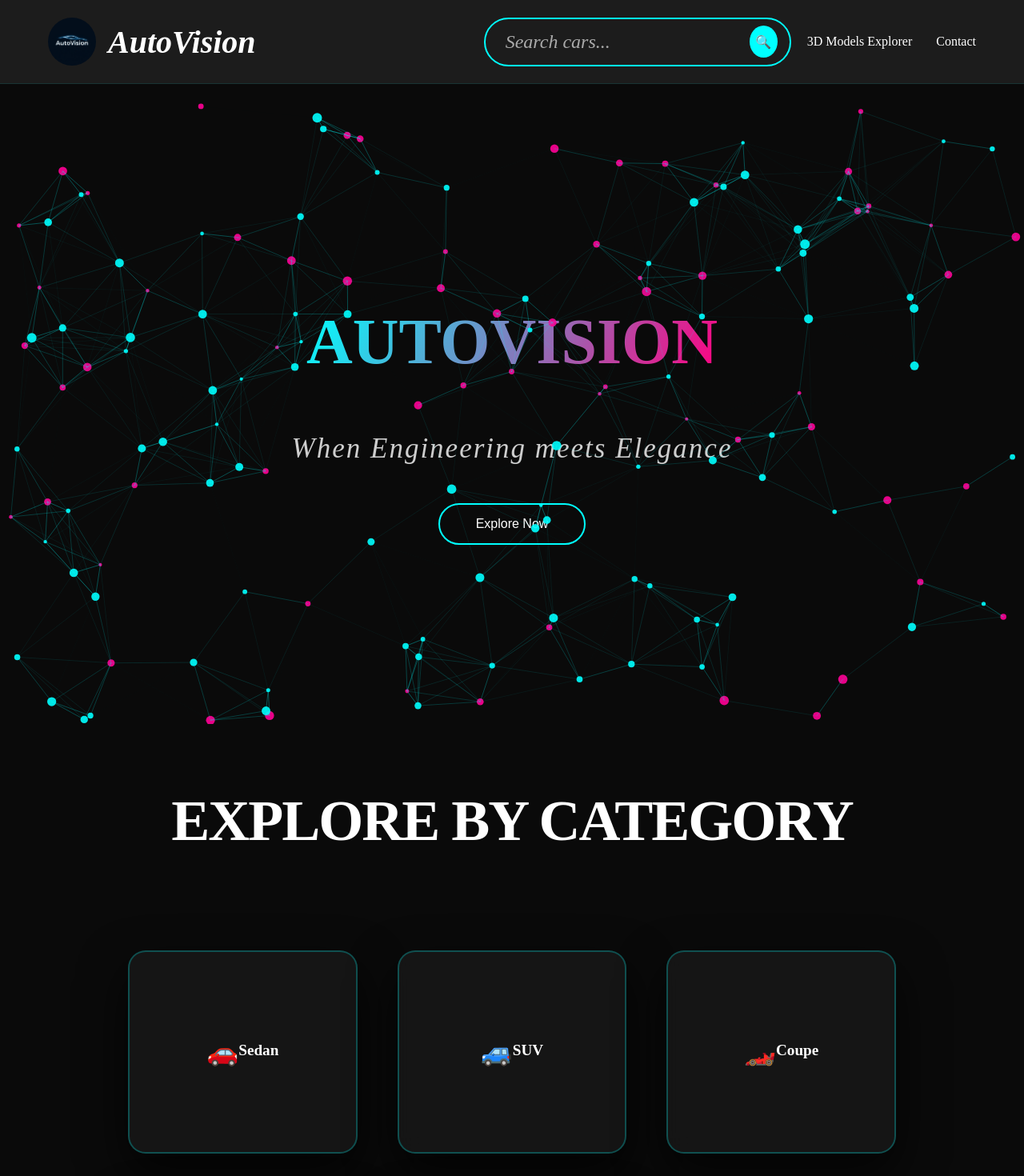
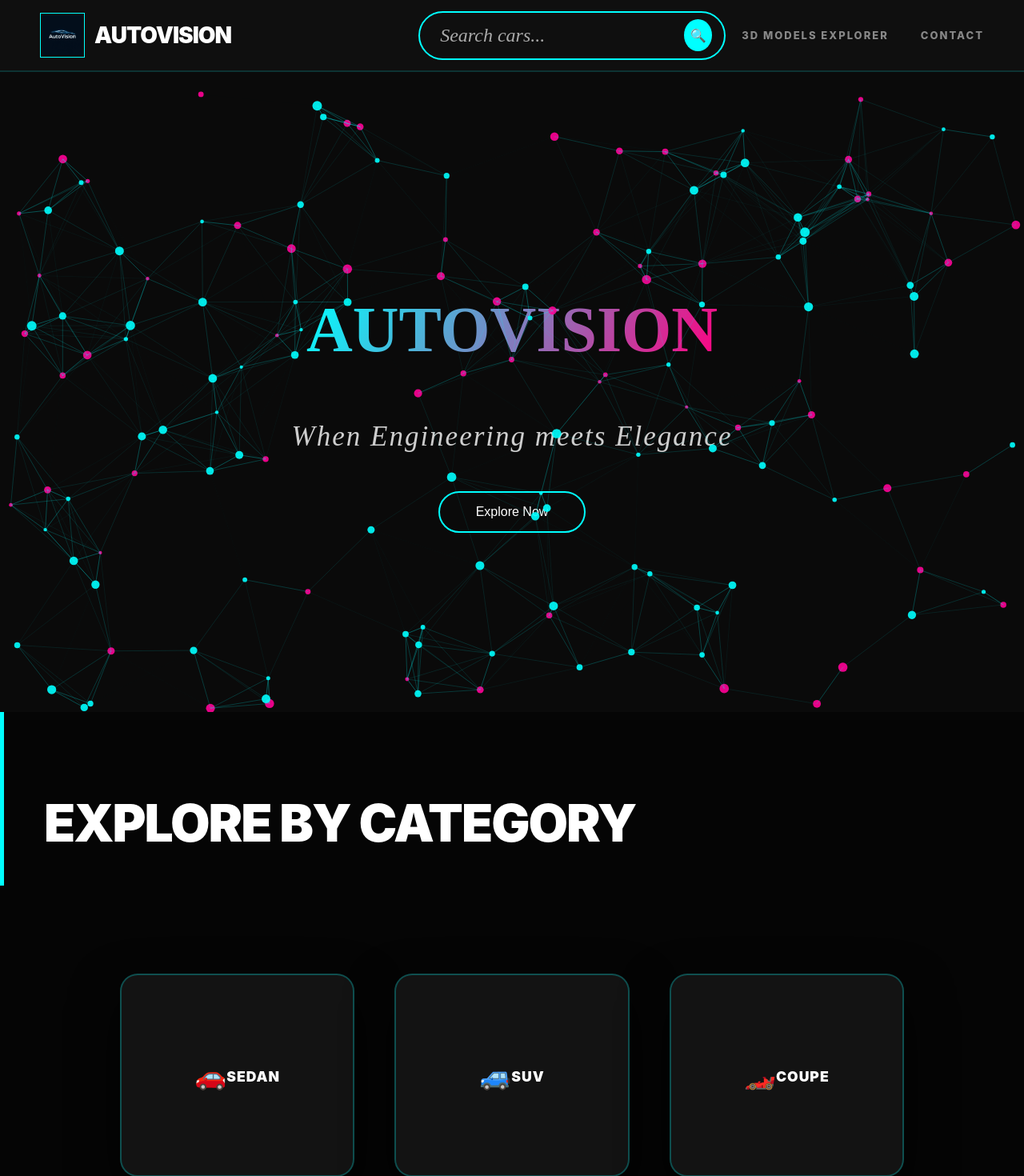
Before and after one commit to Adarsh-Saripaka/AutoVision, a React (Vite) app in the folder autovision/: page / in a window 1280 px wide. Shown: the top 1470 px of the page at 80% size. Built offline with nearby package versions, Linux system fonts and the light colour scheme; no server answers.

Commit message:
Final Polish: Overhauled global styles to Precision Dark aesthetic

```diff
--- a/autovision/src/App.css
+++ b/autovision/src/App.css
@@ -1,146 +1,150 @@
 html, body {
-  background-color: #0a0a0a;
+  background-color: #050505;
   margin: 0;
   padding: 0;
+  font-family: 'Inter', -apple-system, BlinkMacSystemFont, sans-serif;
+  color: #fff;
 }
 
 #root {
-  background-color: #0a0a0a;
+  background-color: #050505;
 }
 
+/* ================= TASKBAR ================= */
 .taskbar {
   display: flex;
   justify-content: space-between;
   align-items: center;
-  background-color: #1C1C1C;
-  min-height: 105px;
+  background-color: #0f0f0f;
+  min-height: 90px;
   width: 100%;
-  padding: 0 60px;
+  padding: 0 50px;
   box-sizing: border-box;
   gap: 20px;
   position: sticky;
   top: 0;
   z-index: 1000;
-  border-bottom: 1px solid rgba(0, 255, 255, 0.1);
+  border-bottom: 2px solid rgba(0, 255, 255, 0.15);
 }
 
 .logo_title {
   display: flex;
   align-items: center;
-  gap: 15px;
+  gap: 12px;
 }
 
 .logo {
-  height: 60px;
-  width: 60px;
-  border-radius: 100%;
+  height: 50px;
+  width: 50px;
+  border: 1px solid #00ffff;
+  padding: 2px;
+  border-radius: 0; /* Engineering look */
 }
 
 .title {
-  font-size: clamp(24px, 4vw, 40px);
-  font-style: italic;
+  font-size: 28px;
+  font-weight: 900;
+  letter-spacing: -1px;
+  text-transform: uppercase;
   color: #FFFFFF;
   margin: 0;
 }
 
-.nav_right {
-  display: flex;
-  align-items: center;
-}
-
 .navlinks {
   display: flex;
-  gap: 30px;
+  gap: 40px;
 }
 
 .navlinks a {
   text-decoration: none;
-  color: #FFFFFF;
-  font-size: 16px;
-  font-weight: 500;
-  transition: 0.3s ease;
-  white-space: nowrap;
-  transition: color 0.3s ease, transform 0.3s ease;
+  color: #888;
+  font-size: 13px;
+  font-weight: 800;
+  text-transform: uppercase;
+  letter-spacing: 2px;
+  transition: all 0.3s ease;
 }
 
-.navlinks a:hover{
+.navlinks a:hover {
   color: #00ffff;
-  transform: translateX(5px);
+  text-shadow: 0 0 10px rgba(0, 255, 255, 0.5);
 }
 
 /* ================= SECTION TITLES ================= */
 .section-title {
   color: #FFFFFF;
-  font-size: clamp(36px, 6vw, 72px);
+  font-size: clamp(32px, 5vw, 64px);
   font-weight: 900;
-  text-align: center;
-  margin: 0;
-  padding: 80px 20px 40px;
+  text-align: left;
+  max-width: 1200px;
+  margin: 0 auto;
+  padding: 100px 50px 40px;
   text-transform: uppercase;
   letter-spacing: -2px;
+  border-left: 5px solid #00ffff;
+  margin-bottom: 30px;
 }
 
 .brands-section {
-  padding: 0 60px 100px;
+  padding: 0 50px 100px;
+  max-width: 1300px;
+  margin: 0 auto;
 }
 
 .brand-grid {
   display: grid;
-  grid-template-columns: repeat(auto-fill, minmax(200px, 1fr));
-  gap: 30px;
+  grid-template-columns: repeat(auto-fill, minmax(220px, 1fr));
+  gap: 20px;
 }
 
 .brand-card {
   background: #111;
   border: 1px solid rgba(255, 255, 255, 0.05);
-  border-radius: 20px;
-  padding: 40px 20px;
-  text-align: center;
-  transition: all 0.3s cubic-bezier(0.4, 0, 0.2, 1);
+  padding: 40px 25px;
+  text-align: left;
+  transition: all 0.4s cubic-bezier(0.23, 1, 0.32, 1);
+  border-radius: 0; /* Sharp engineering look */
 }
 
 .brand-card:hover {
-  background: #151515;
+  background: #00ffff;
   border-color: #00ffff;
-  transform: translateY(-10px);
-  box-shadow: 0 20px 40px rgba(0, 255, 255, 0.1);
+  transform: translateY(-5px);
+}
+
+.brand-card:hover p, .brand-card:hover span {
+  color: #000 !important;
 }
 
 .brand-card p {
   color: #fff;
-  font-size: 1.2rem;
-  font-weight: 600;
-  margin-top: 15px;
+  font-size: 1.1rem;
+  font-weight: 900;
+  text-transform: uppercase;
+  letter-spacing: 1px;
+  margin-top: 20px;
 }
 
 /* ================= RESPONSIVENESS ================= */
 @media (max-width: 900px) {
   .taskbar {
-    flex-direction: column;
-    height: auto;
     padding: 20px;
-    gap: 15px;
+    min-height: auto;
   }
-
-  .navlinks {
-    gap: 15px;
+  .section-title {
+    padding: 50px 20px;
+    font-size: 32px;
   }
-
   .brands-section {
     padding: 20px;
   }
 }
 
-@media (max-width: 600px) {
-  .nav_right {
-    display: none; /* Hide nav on mobile for cleaner look */
-  }
-}
-
 /* ================= FOOTER ================= */
 .footer {
-  background-color: #1C1C1C;
-  padding: 60px 20px;
-  margin-top: 100px;
+  background-color: #0f0f0f;
+  padding: 80px 20px;
+  margin-top: 150px;
+  border-top: 1px solid rgba(255,255,255,0.05);
   text-align: center;
 }
--- a/autovision/src/viewer/modelConfig.js
+++ b/autovision/src/viewer/modelConfig.js
@@ -20,7 +20,6 @@ export const smartMatchMaterial = (meshName, matName) => {
                   !name.includes("tire") &&
                   !name.includes("rubber");
 
-  // Glass/Transparent detection
   const isGlass = name.includes("glass") ||
                   name.includes("window") ||
                   name.includes("windshield") ||
```
